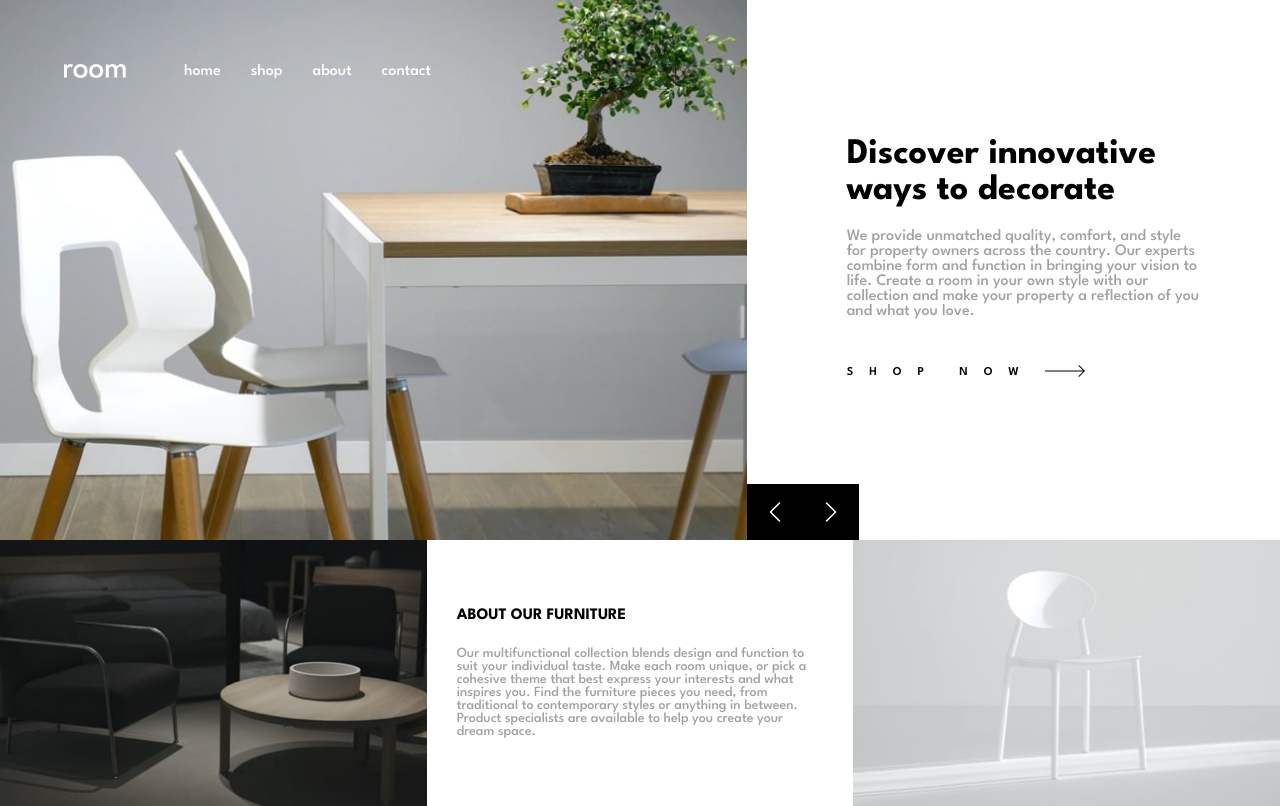
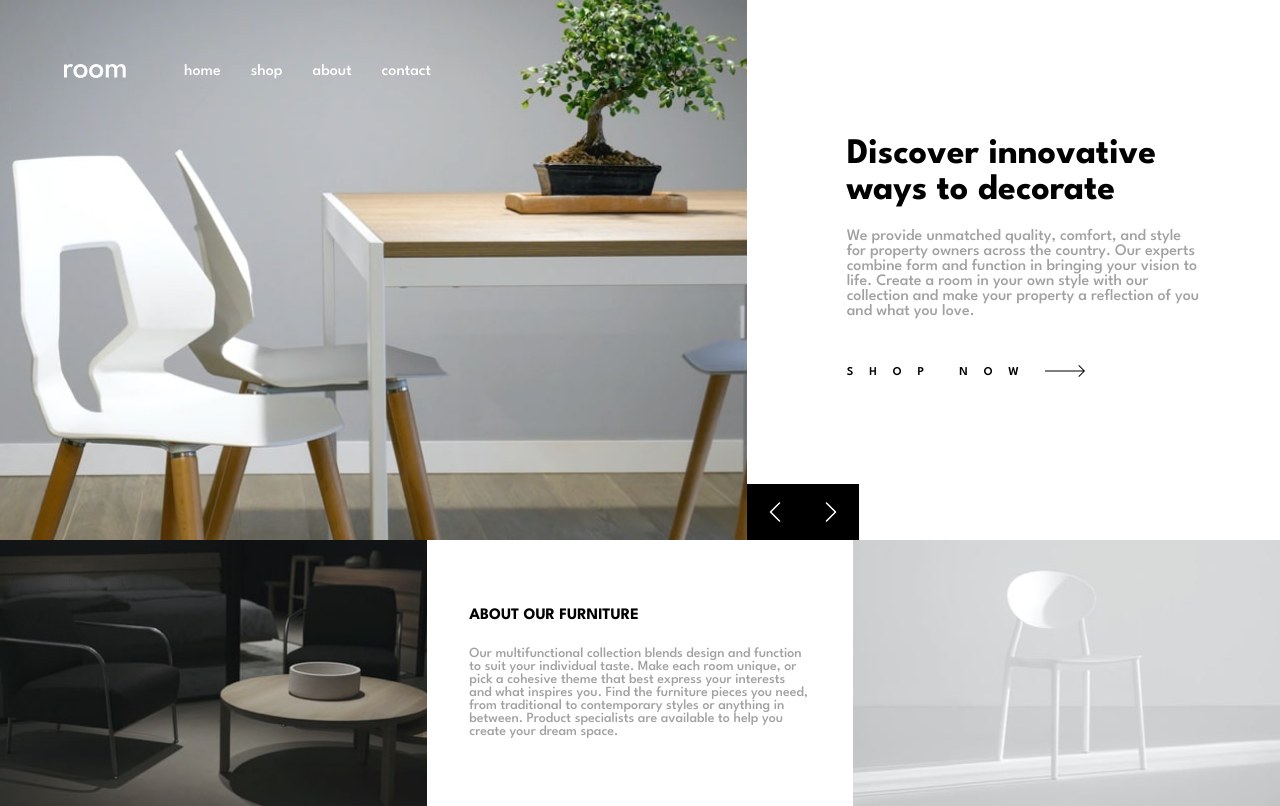
Before and after one commit to alexyakimenko/room-homepage, a React (Create React App) app: page / in a window 1280 px wide. Built offline with nearby package versions, Linux system fonts and the light colour scheme.

Commit message:
Fixed paddings

```diff
--- a/src/components/About/About.styled.js
+++ b/src/components/About/About.styled.js
@@ -31,6 +31,10 @@ export const TextContent = styled.div`
     justify-content: center;
     padding: 50px 30px;
 
+    @media (min-width: 768px) {
+        padding: 50px 10%;
+    }
+
     * {
         margin: 0;
     }
```
